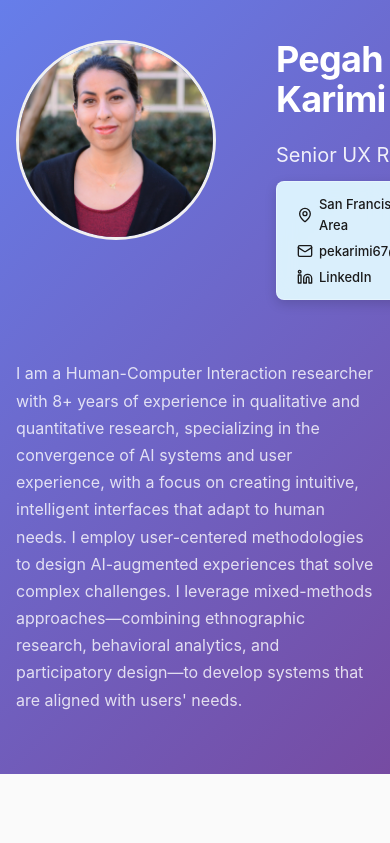
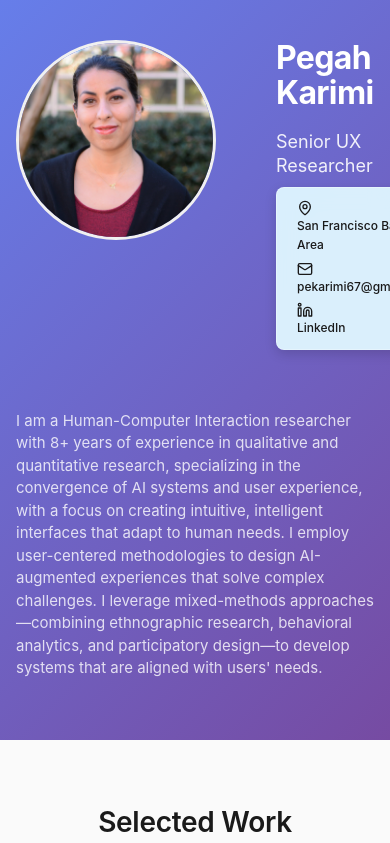
Before and after one commit to pekarimi/Website, a React (Create React App) app: page / in a window 390 px wide. Shown: the top 843 px of the page. Built offline with nearby package versions, Linux system fonts and the light colour scheme.

Commit message:
Add mobile responsive design

```diff
--- a/src/App.css
+++ b/src/App.css
@@ -1048,68 +1048,85 @@ body {
 
 /* ADD THIS TO THE BOTTOM OF YOUR App.css FILE - Header Mobile Fix */
 
-/* Header Mobile Fixes */
+/* REPLACE the Header Mobile Fixes section with this improved version */
+
+/* Header Mobile Fixes - Final Version */
 @media (max-width: 768px) {
   /* Fix header content overflow */
   .header-content {
     max-width: 100% !important;
     width: 100% !important;
+    padding-right: 0 !important;
   }
 
-  /* Contact info mobile adjustments */
-  .header .container .header-content .contact-info.portfolio-contact-override,
-  .portfolio-contact-override {
-    padding: 8px 12px !important;
-    margin-bottom: 15px !important;
-    font-size: 14px !important;
-    overflow: hidden !important;
-    white-space: nowrap !important;
-    text-overflow: ellipsis !important;
+  /* Fix title truncation */
+  .title {
+    font-size: 18px !important;
+    line-height: 1.3 !important;
+    word-wrap: break-word !important;
+    overflow-wrap: break-word !important;
+    white-space: normal !important;
     max-width: 100% !important;
   }
 
-  /* Make contact info text smaller and wrap properly */
+  /* Contact info mobile adjustments - Make it stack vertically */
+  .header .container .header-content .contact-info.portfolio-contact-override,
+  .portfolio-contact-override {
+    padding: 10px 15px !important;
+    margin-bottom: 15px !important;
+    font-size: 13px !important;
+    max-width: 100% !important;
+    display: flex !important;
+    flex-direction: column !important;
+    gap: 6px !important;
+    align-items: flex-start !important;
+    white-space: normal !important;
+    overflow: visible !important;
+    text-overflow: clip !important;
+    box-sizing: border-box !important;
+  }
+
+  /* Make each contact item wrap properly */
   .header .container .header-content .contact-info.portfolio-contact-override *,
   .portfolio-contact-override * {
-    font-size: 13px !important;
+    font-size: 12px !important;
     white-space: normal !important;
+    word-wrap: break-word !important;
+    overflow-wrap: break-word !important;
+    max-width: 100% !important;
+    display: block !important;
   }
 
-  /* Stack contact items vertically on very small screens */
-  .contact-info.portfolio-contact-override {
-    display: flex !important;
-    flex-direction: column !important;
-    gap: 5px !important;
-    align-items: flex-start !important;
-  }
-
-  /* Ensure header text doesn't overflow */
+  /* Ensure header doesn't cause horizontal scroll */
   .header {
     overflow-x: hidden !important;
+    width: 100% !important;
   }
 
   .header .container {
     overflow-x: hidden !important;
+    width: 100% !important;
+    max-width: 100% !important;
+    padding-left: 16px !important;
+    padding-right: 16px !important;
   }
 
-  /* Fix name and title overflow */
+  /* Fix name overflow */
   .name {
     max-width: 100% !important;
     overflow: hidden !important;
     word-wrap: break-word !important;
     line-height: 1.1 !important;
+    font-size: 32px !important;
   }
 
-  .title {
-    max-width: 100% !important;
-    overflow: hidden !important;
-    word-wrap: break-word !important;
-  }
-
+  /* Fix description overflow */
   .description {
     max-width: 100% !important;
     overflow: hidden !important;
     word-wrap: break-word !important;
+    font-size: 15px !important;
+    line-height: 1.5 !important;
   }
 }
 
@@ -1120,7 +1137,7 @@ body {
   }
 
   .title {
-    font-size: 18px !important;
+    font-size: 16px !important;
   }
 
   .description {
@@ -1128,11 +1145,11 @@ body {
   }
 
   .contact-info.portfolio-contact-override {
-    padding: 6px 10px !important;
-    font-size: 12px !important;
+    padding: 8px 12px !important;
+    font-size: 11px !important;
   }
 
   .contact-info.portfolio-contact-override * {
-    font-size: 11px !important;
+    font-size: 10px !important;
   }
 }
```
